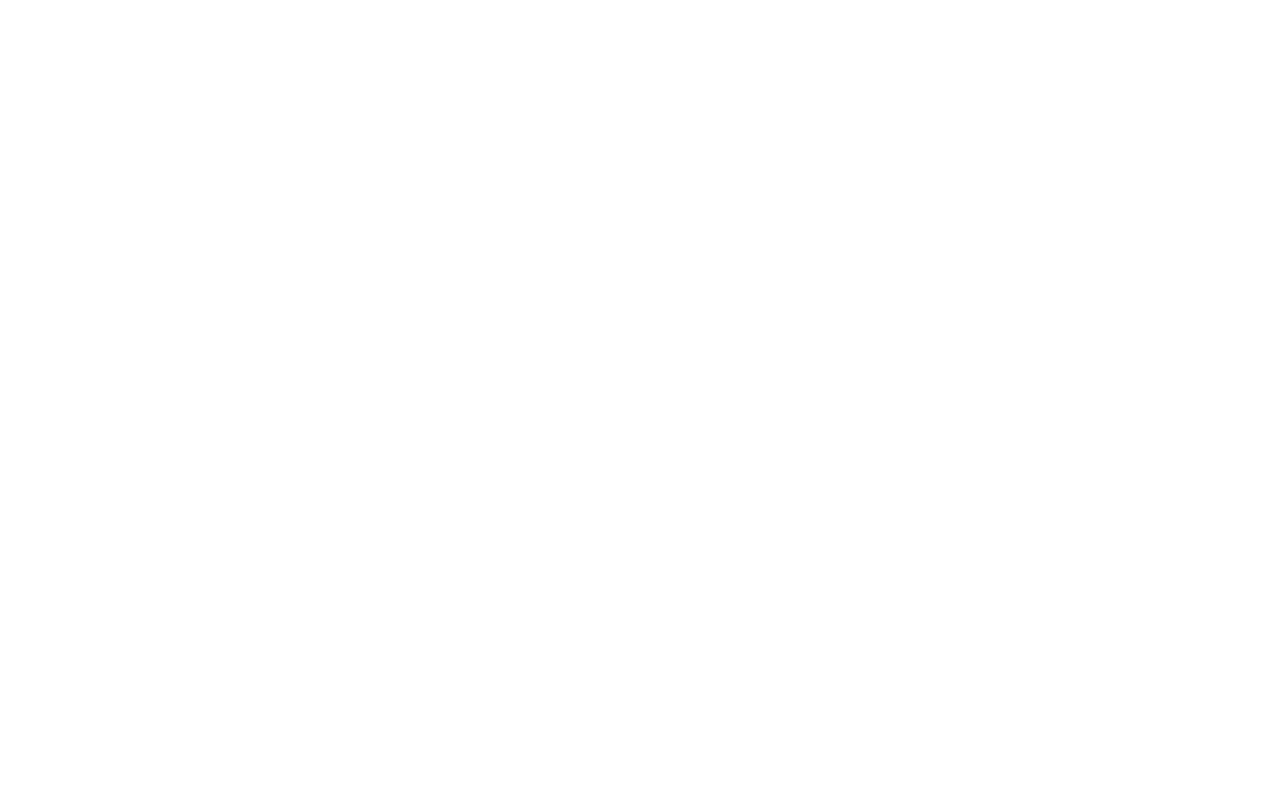
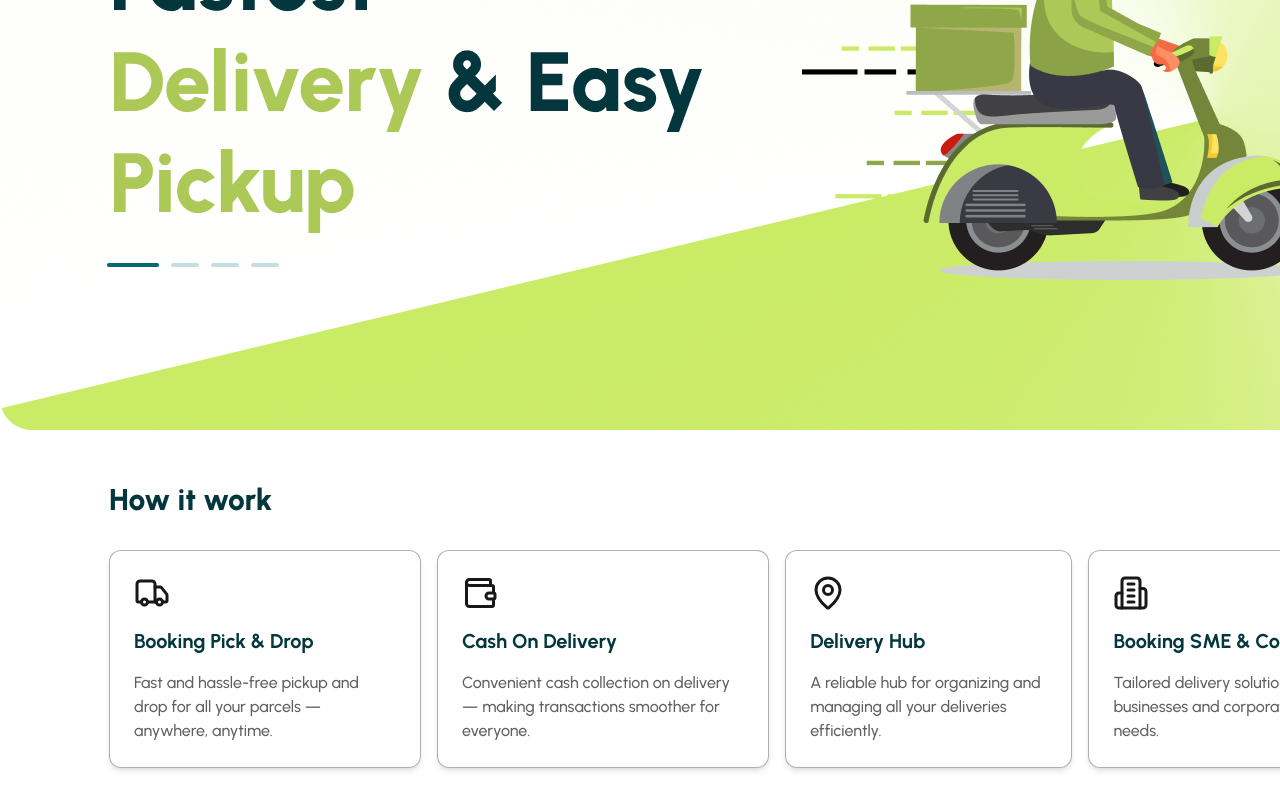
Before and after one commit to mezbaaaa/Profast, a React (Vite) app: page / in a window 1280 px wide. Shown: the part 387-1187 px from the top of the page. Before the commit the page ends 800 px from the top, so only its background shows below. Built offline with nearby package versions, Linux system fonts and the light colour scheme.

Commit message:
services section added

```diff
--- a/package.json
+++ b/package.json
@@ -16,6 +16,7 @@
     "react-dom": "^19.1.0",
     "react-responsive-carousel": "^3.2.23",
     "react-router": "^7.6.3",
+    "swiper": "^11.2.10",
     "tailwindcss": "^4.1.11"
   },
   "devDependencies": {
--- a/src/components/header/Navbar.jsx
+++ b/src/components/header/Navbar.jsx
@@ -19,7 +19,7 @@
             </div>
             <div className='flex gap-4'>
                 <Link className='px-8 py-4 border rounded-xl border-[#DADADA] text-[#606060] font-bold text-xl'>Sing In</Link>
-                <Link className='flex items-center'><button className='text-[#1F1F1F] font-bold text-xl px-8 py-4 bg-[#CAEB66] rounded-xl cursor-pointer'>Be a rider</button><MoveUpRight className='p-6 bg-black rounded-full text-[#CAEB66]' /></Link>
+                <Link className='flex items-center '><button className='text-[#1F1F1F] font-bold text-xl px-8 py-4 bg-[#CAEB66] rounded-xl cursor-pointer'>Be a rider</button></Link>
             </div>
         </div>
     );
--- a/src/components/home/Home.jsx
+++ b/src/components/home/Home.jsx
@@ -1,10 +1,12 @@
 import React from 'react';
 import Banner from './banner/Banner';
+import HowItsWork from './HowItsWork';
 
 const Home = () => {
     return (
         <div>
             <Banner></Banner>
+            <HowItsWork></HowItsWork>
         </div>
     );
 };
--- /dev/null
+++ b/src/components/home/HowItsWork.jsx
@@ -0,0 +1,51 @@
+import { Building2, MapPin, Truck, Wallet } from 'lucide-react';
+import React from 'react';
+
+const services = [
+  {
+    title: "Booking Pick & Drop",
+    description: "Fast and hassle-free pickup and drop for all your parcels — anywhere, anytime.",
+    icon: Truck
+  },
+  {
+    title: "Cash On Delivery",
+    description: "Convenient cash collection on delivery — making transactions smoother for everyone.",
+    icon: Wallet
+  },
+  {
+    title: "Delivery Hub",
+    description: "A reliable hub for organizing and managing all your deliveries efficiently.",
+    icon: MapPin
+  },
+  {
+    title: "Booking SME & Corporate",
+    description: "Tailored delivery solutions for small businesses and corporate logistics needs.",
+    icon: Building2
+  }
+];
+
+const HowItsWork = () => {
+    return (
+        <div className='w-[1282px] mx-auto mt-10 '>
+            <div>
+                <p className='font-extrabold text-3xl text-[#03373D] '>How it work</p>
+            </div>
+            <div className='flex items-center gap-4 my-8 justify-between'>
+                {
+                    services.map((service)=>{
+                        const Icon = service.icon;
+                    return (
+                        <div key={service.title} className='p-6 border border-[#60606080] rounded-xl bg-white/70 shadow-md' >
+                            <Icon className='w-9 h-9' />
+                            <h2 className='my-4 font-bold text-xl text-[#03373D] '>{service.title} </h2>
+                            <p className='font-medium text-[#606060] '>{service.description} </p>
+                        </div>
+                    )
+                    })
+                }
+            </div>
+        </div>
+    );
+};
+
+export default HowItsWork;
--- a/src/components/home/banner/Banner.jsx
+++ b/src/components/home/banner/Banner.jsx
@@ -1,11 +1,37 @@
 import React from 'react';
+import { Carousel } from 'react-responsive-carousel';
+import "react-responsive-carousel/lib/styles/carousel.min.css";
+import bannerImg1 from '../../../assets/banner/banner1.png'
+import bannerImg2 from '../../../assets/banner/banner2.png'
+import bannerImg3 from '../../../assets/banner/banner3.png'
 
 const Banner = () => {
-    return (
-        <div>
-
-        </div>
-    );
+  return (
+        <Carousel
+        className='mt-8'
+        infiniteLoop={true}
+        autoPlay={true}
+        stopOnHover={true}
+        transitionTime={1000}
+        showThumbs={false}
+        showIndicators={false}
+        showStatus={false}
+        swipeScrollTolerance={10}
+        >
+            <div>
+                <img src={bannerImg1} alt="" />
+                <p></p>
+            </div>
+            <div>
+                <img src={bannerImg2} alt="" />
+                <p></p>
+            </div>
+            <div>
+                <img src={bannerImg3} alt="" />
+                <p></p>
+            </div>
+        </Carousel>
+  );
 };
 
 export default Banner;
--- a/src/layouts/Root.jsx
+++ b/src/layouts/Root.jsx
@@ -1,7 +1,7 @@
 import React from 'react';
-import { Outlet } from 'react-router';
 import Navbar from '../components/header/Navbar';
 import Footer from '../components/footer/Footer';
+import { Outlet } from 'react-router';
 
 const Root = () => {
     return (
@@ -9,9 +9,9 @@
             <header>
                 <Navbar></Navbar>
             </header>
-            <body>
-                <Outlet></Outlet>
-            </body>
+            <main>
+               <Outlet></Outlet>
+            </main>
             <footer>
                 <Footer></Footer>
             </footer>
```
Also changed, not shown: 1 other file (tests, documents, lock files or other folders).
